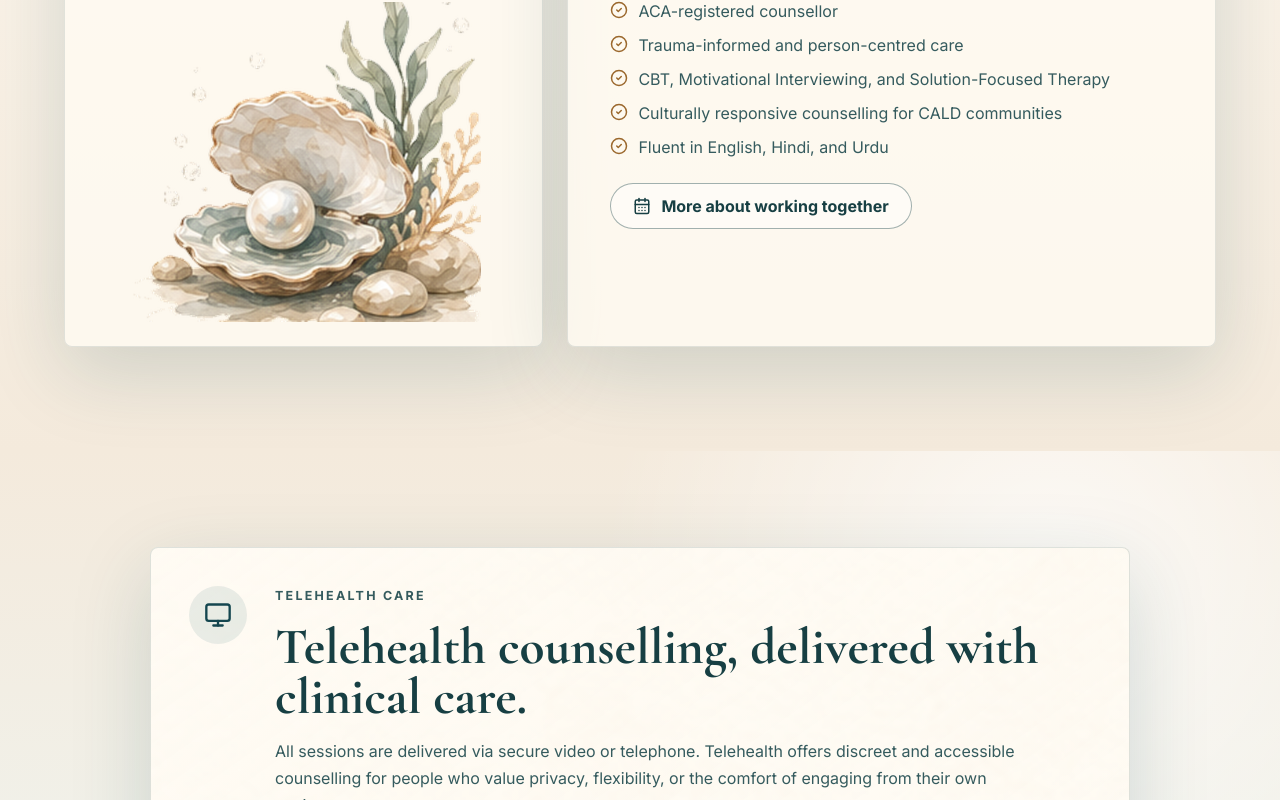
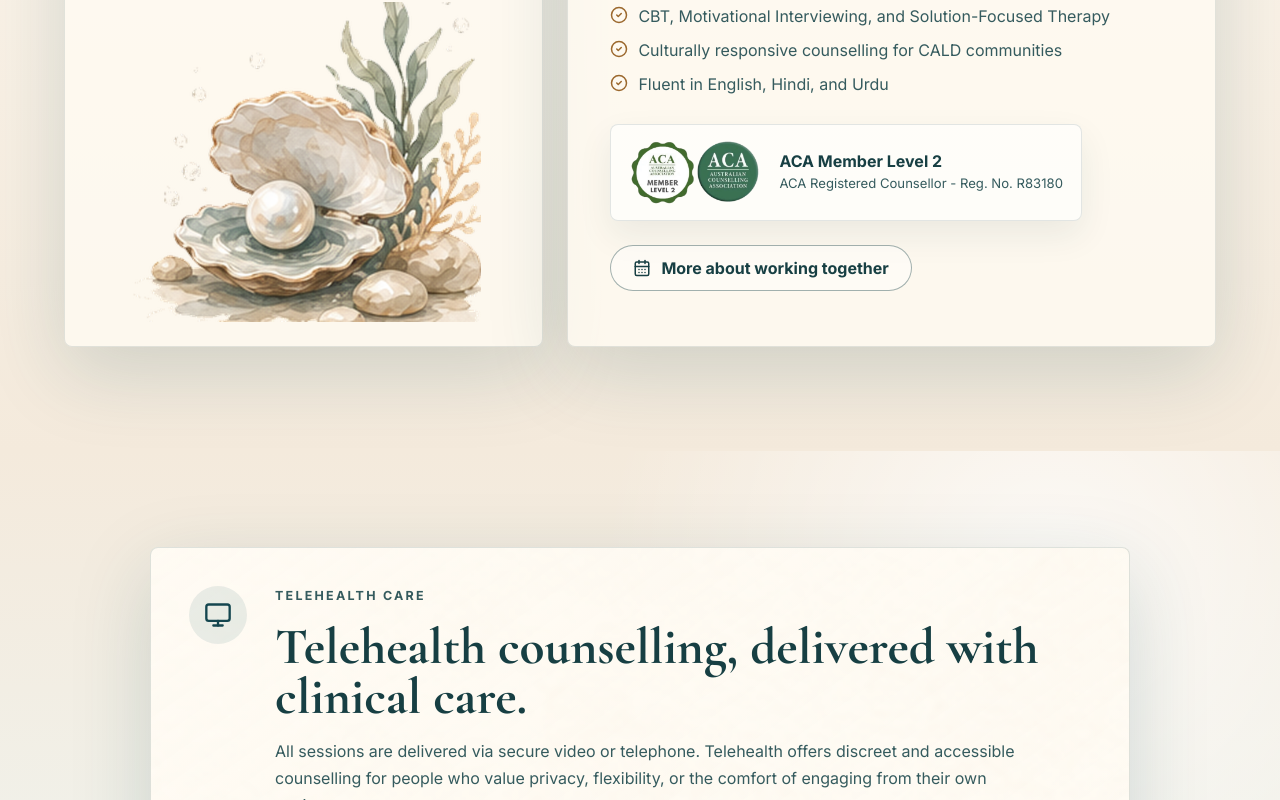
Before and after one commit to jxwd7/rehab-portfolio, a React (Vite) app: page / in a window 1280 px wide. Shown: the part 4620-5420 px from the top of the page. Built offline with nearby package versions, Linux system fonts and the light colour scheme.

Commit message:
Add ACA certification badge

```diff
--- a/src/App.tsx
+++ b/src/App.tsx
@@ -419,6 +419,16 @@ function AboutLearning({ onBook }: { onBook: () => void }) {
               </li>
             ))}
           </ul>
+          <div className="credential-badge">
+            <img
+              src={asset("aca-member-level-2-transparent.png")}
+              alt="Australian Counselling Association Member Level 2 badge"
+            />
+            <span>
+              <strong>ACA Member Level 2</strong>
+              <small>{siteContent.brand.registration}</small>
+            </span>
+          </div>
           <button className="ghost-button" type="button" onClick={onBook}>
             <CalendarDays size={18} />
             More about working together
@@ -917,6 +927,13 @@ function SiteFooter({ onPrivacy }: { onPrivacy: () => void }) {
           <span>{siteContent.brand.tagline}</span>
         </div>
       </div>
+      <div className="footer-cert">
+        <img
+          src={asset("aca-member-level-2-transparent.png")}
+          alt="Australian Counselling Association Member Level 2 badge"
+        />
+        <span>ACA Member Level 2</span>
+      </div>
       <div className="footer-links">
         {siteContent.nav.slice(1).map((item) => (
           <button key={item.href} type="button" onClick={() => scrollToHash(item.href)}>
--- a/src/styles.css
+++ b/src/styles.css
@@ -771,6 +771,43 @@ h1 span {
   margin-top: 2px;
 }
 
+.credential-badge {
+  display: flex;
+  align-items: center;
+  gap: 18px;
+  width: fit-content;
+  max-width: 100%;
+  margin: 28px 0 24px;
+  padding: 14px 18px;
+  border: 1px solid rgba(23, 63, 67, 0.12);
+  border-radius: var(--radius);
+  background: rgba(255, 255, 255, 0.64);
+  box-shadow: 0 14px 34px rgba(23, 63, 67, 0.08);
+}
+
+.credential-badge img {
+  width: 132px;
+  max-width: 38vw;
+}
+
+.credential-badge span,
+.credential-badge strong,
+.credential-badge small {
+  display: block;
+}
+
+.credential-badge strong {
+  color: var(--ink);
+  font-weight: 800;
+}
+
+.credential-badge small {
+  margin-top: 4px;
+  color: var(--ink-soft);
+  font-size: 0.82rem;
+  line-height: 1.4;
+}
+
 .telehealth-section {
   padding: 96px 5vw;
   background:
@@ -1198,7 +1235,7 @@ details p {
 
 .site-footer {
   display: grid;
-  grid-template-columns: auto 1fr auto;
+  grid-template-columns: auto auto 1fr auto;
   align-items: center;
   gap: 26px;
   padding: 30px 5vw;
@@ -1225,6 +1262,25 @@ details p {
   color: var(--ink);
   font-family: "Cormorant Garamond", serif;
   font-size: 1.6rem;
+}
+
+.footer-cert {
+  display: flex;
+  align-items: center;
+  gap: 10px;
+  padding: 6px 8px;
+}
+
+.footer-cert img {
+  width: 86px;
+}
+
+.footer-cert span {
+  max-width: 92px;
+  color: var(--ink);
+  font-size: 0.78rem;
+  font-weight: 800;
+  line-height: 1.2;
 }
 
 .footer-links {
@@ -1315,6 +1371,7 @@ details p {
   }
 
   .footer-brand,
+  .footer-cert,
   .footer-links {
     justify-content: center;
   }
```
Also changed, not shown: public/assets/aca-member-level-2-transparent.png (added).
